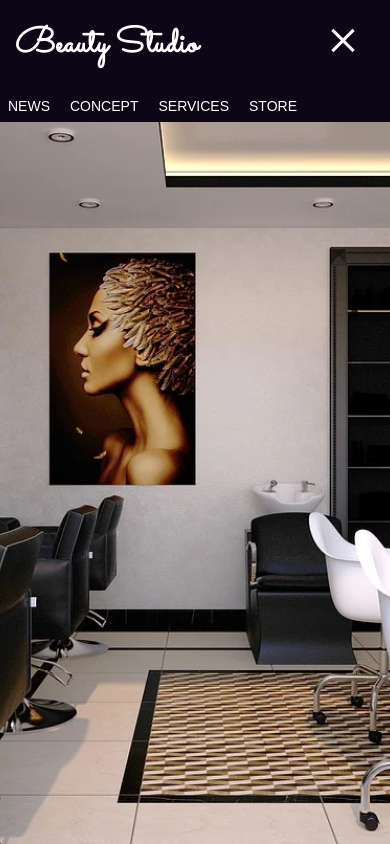
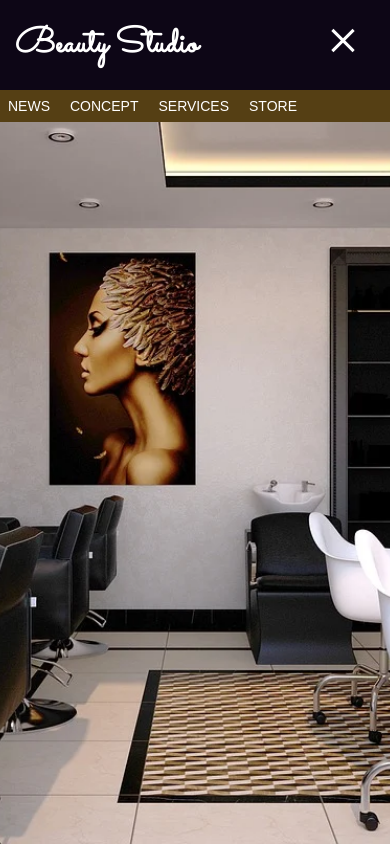
Before and after one commit to sun229/beauty-studio, a plain HTML site: page index.html in a window 390 px wide. Both pictures are taken after a click on the link 343 px from the left and 40 px from the top of the page. Shown: the top 844 px of the page. Drawn offline with Linux system fonts and the light colour scheme; some packages are replaced by stand-ins of ours; a web font is replaced by a local one.

Commit message:
change toggle bar color

```diff
--- a/style.css
+++ b/style.css
@@ -131,8 +131,8 @@ li {
   top: 90px;
   left: 0;
   padding: 8px;
-  /* background-color: rgb(85, 63, 20); */
-  background-color: #0d0616;
+  background-color: rgb(85, 63, 20);
+/*   background-color: #0d0616; */
 }
 #header .navbar.active .toggle-button .bar:nth-child(1) {
   transform: translateY(9px) rotate(135deg);
```
